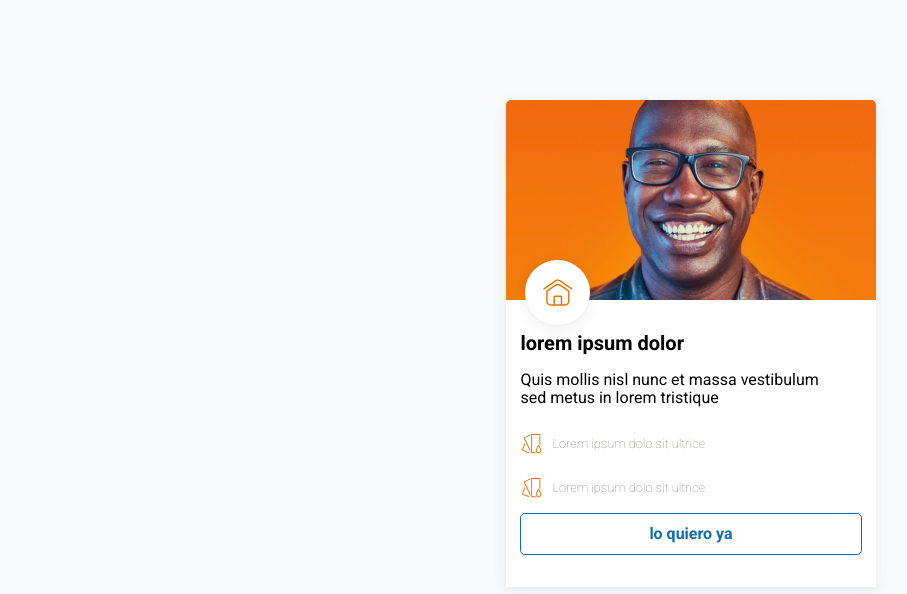
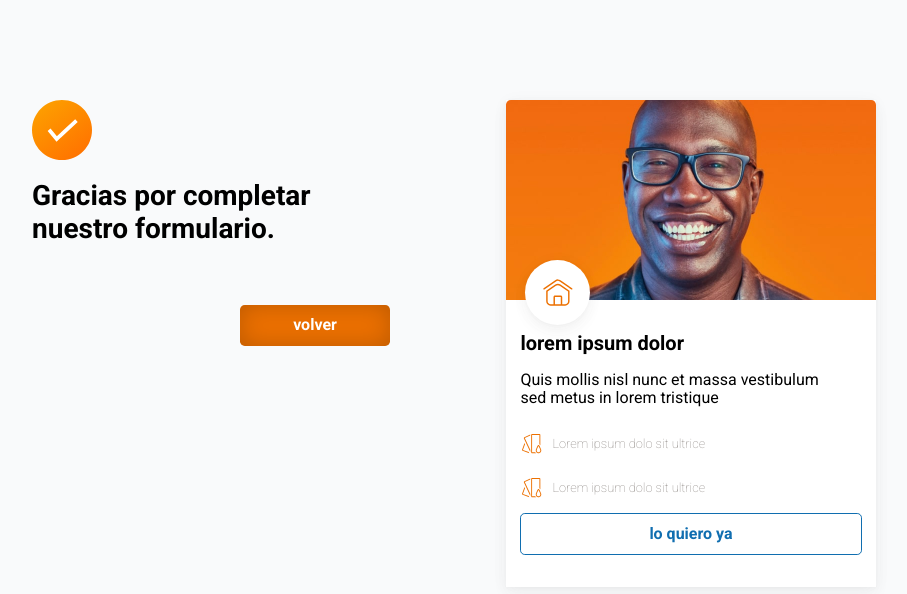
Before and after one commit to josefelipegh/hellohellochallenge, a React (Create React App) app: page /result in a window 1280 px wide. Shown: the top 594 px of the page, without its empty margins (194-1101 px from the left). Built offline with nearby package versions, Linux system fonts and the light colour scheme; no server answers.

Commit message:
Agregar Result component

```diff
--- /dev/null
+++ b/src/components/result/Result.jsx
@@ -0,0 +1,44 @@
+import { Link } from 'react-router-dom';
+import styled from 'styled-components';
+
+// Components
+import Button from "../button/Button";
+
+const Title = styled.h2`
+    font-size: 28px;
+    font-weight: 700;
+`
+
+const Img = styled.img`
+    width: 60px;
+    margin-bottom: 1rem;
+`
+
+const ButtonResult = styled(Button)`
+    max-width: 150px;
+
+    & .stepper__link{
+        text-decoration: none;
+        color: ${({theme})=>theme.sixthColor};
+    }
+`
+
+const Result = () => {
+    return (
+        <>
+            <i>
+                <Img src="/assets/svg/icon-success.svg" alt="success" />
+            </i>
+            <Title>Gracias por completar nuestro formulario.</Title>
+            <ButtonResult danger className="form__button">
+                <Link
+                        className='stepper__link'
+                        to={'/'}>
+                    volver
+                </Link>
+            </ButtonResult>
+        </>
+    );
+}
+
+export default Result;
--- a/src/components/stepper/Stepper.jsx
+++ b/src/components/stepper/Stepper.jsx
@@ -5,6 +5,7 @@ import styled from 'styled-components';
 import Radio from '../radio/Radio';
 import Form from '../form/Form';
 import React from 'react';
+import Result from '../result/Result';
 
 
 const Section = styled.section`
@@ -56,6 +57,7 @@ const Stepper = ({options, handledStep1, handledStep2}) => {
                                                     fields={fields}
                                                     options={options}
                                                     />} />
+                <Route path='/result' element={<Result/>} />
             </Routes>
         </Section>
     )
--- a/src/pages/contactUs/ContactUs.jsx
+++ b/src/pages/contactUs/ContactUs.jsx
@@ -43,7 +43,6 @@ const ContactUs = () => {
             if(response && response.data && !response.data.error) {
                 // Navegamos a login
                 timer = setTimeout(() => {
-                    // setTitle('Gracias por completar nuestro formulario.');
                     navigate('/result');
                 },1000);
                 return () => clearTimeout(timer);
@@ -68,7 +67,7 @@ const ContactUs = () => {
             }
         }
         fetchData();
-    }, [options]);
+    }, []);
 
     return (
         <>
```
